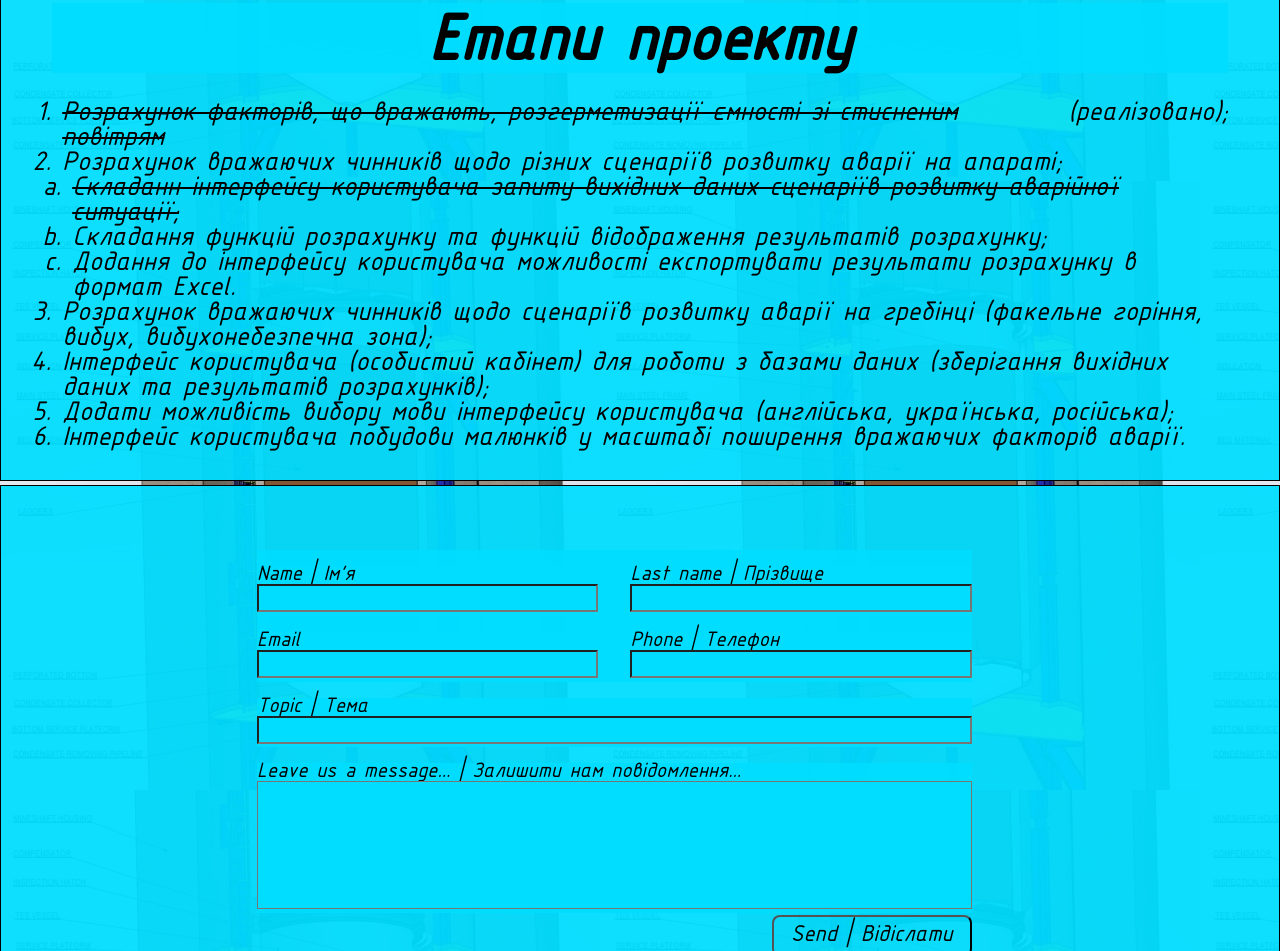
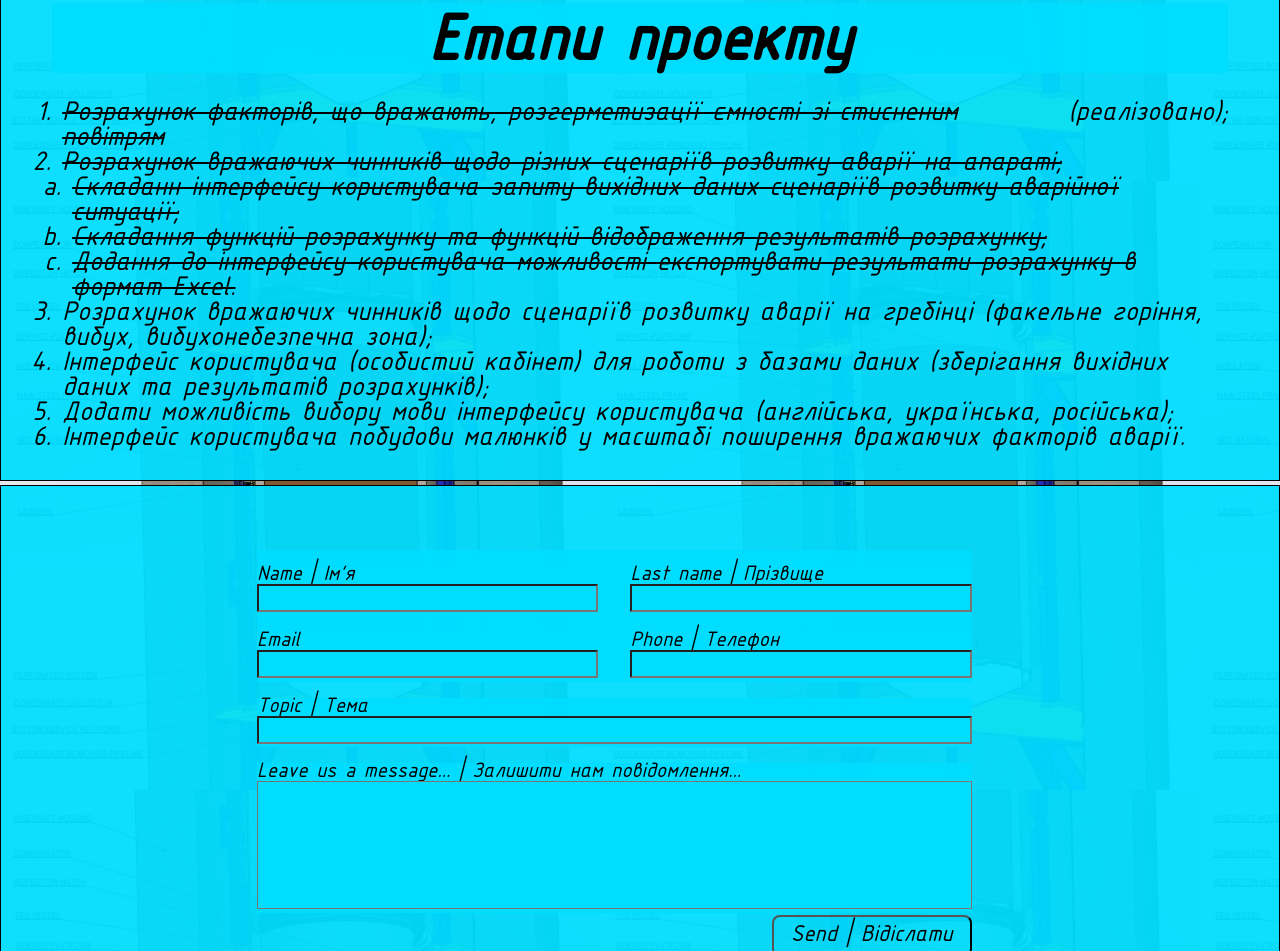
Before and after one commit to TiFAu/Basic-calculations-PLLA, a plain HTML site: page index.html in a window 1280 px wide. Shown: the part 2255-3206 px from the top of the page. Drawn offline with Linux system fonts and the light colour scheme.

Commit message:
chenged 'Етапи проекту'

```diff
--- a/index.html
+++ b/index.html
@@ -276,11 +276,11 @@
                 <h4>Етапи проекту</h4>
                 <ol>
                     <li class="pr"><a href="https://tifau.github.io/compressed-air/"> <s>Розрахунок факторів, що вражають, розгерметизації ємності зі стисненим повітрям </s>(реалізовано);</a></li>
-                    <li class="pr">Розрахунок вражаючих чинників щодо різних сценаріїв розвитку аварії на апараті;</li>
+                    <li class="pr"><s>Розрахунок вражаючих чинників щодо різних сценаріїв розвитку аварії на апараті;</s></li>
                     <ol>
                         <li class="pr"><s>Складанн інтерфейсу користувача запиту вихідних даних сценаріїв розвитку аварійної ситуації;</s></li>
-                        <li class="pr">Складання функцій розрахунку та функцій відображення результатів розрахунку;</li>
-                        <li class="pr">Додання до інтерфейсу користувача можливості експортувати результати розрахунку в формат Excel.</li>
+                        <li class="pr"><s>Складання функцій розрахунку та функцій відображення результатів розрахунку;</s></li>
+                        <li class="pr"><s>Додання до інтерфейсу користувача можливості експортувати результати розрахунку в формат Excel.</s></li>
                     </ol>
                     <li class="pr">Розрахунок вражаючих чинників щодо сценаріїв розвитку аварії на гребінці (факельне горіння, вибух, вибухонебезпечна зона);</li>
                     <li class="pr">Інтерфейс користувача (особистий кабінет) для роботи з базами даних (зберігання вихідних даних та результатів розрахунків);</li>
```
